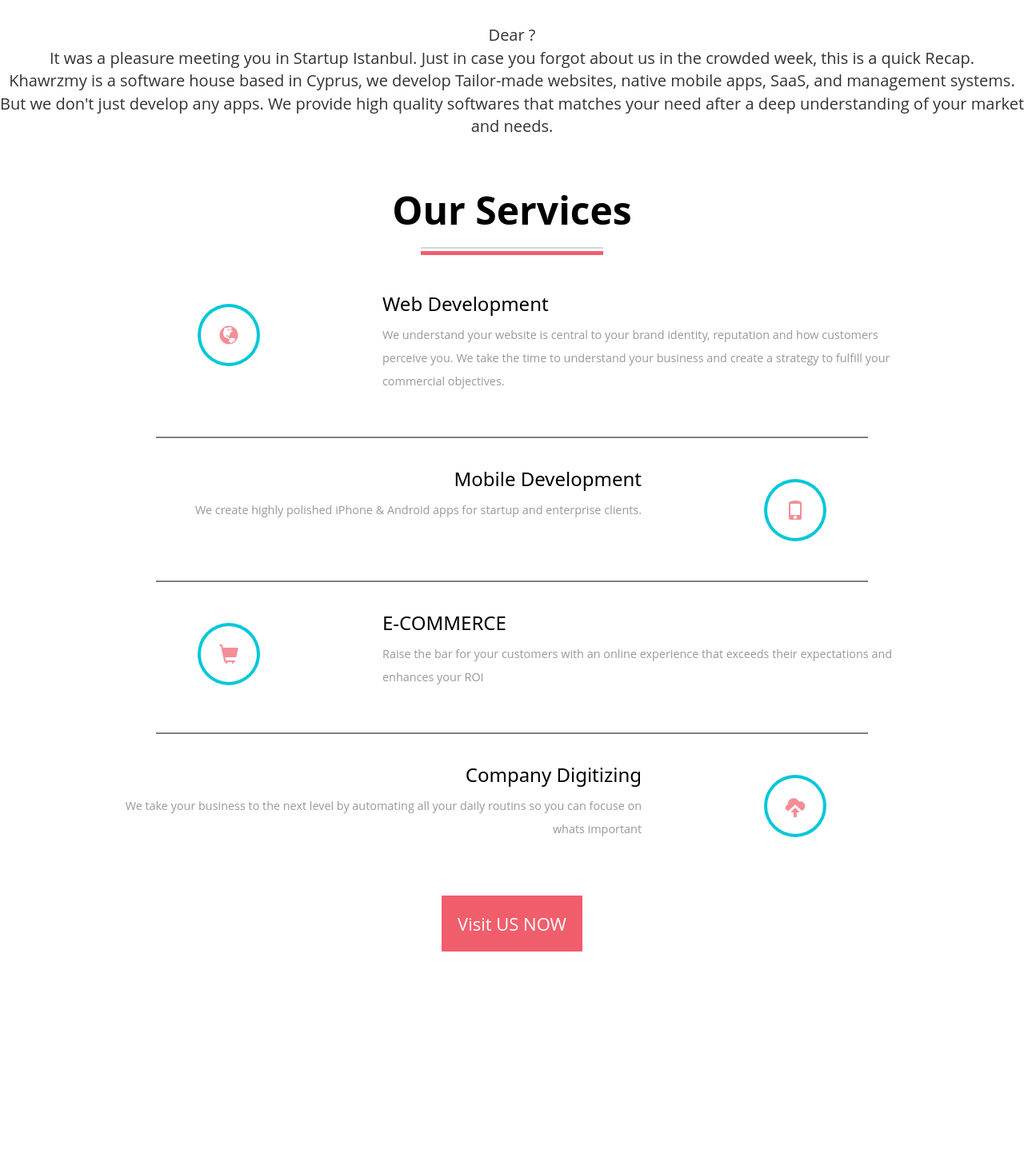
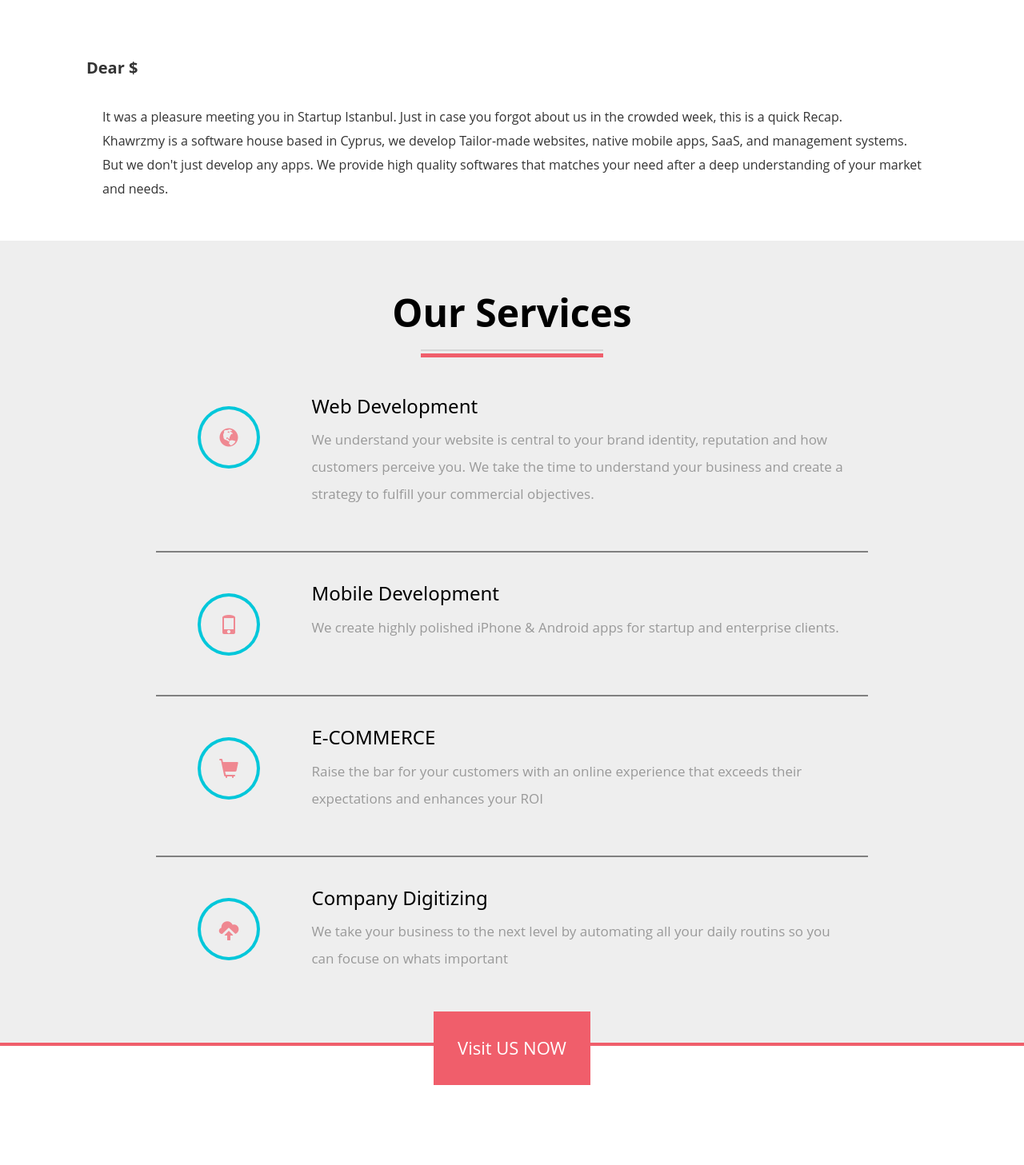
Before and after one commit to mahdy-nasr/khwarezmy, a PHP site: page /email.html in a window 1280 px wide. Shown: the part 192-1649 px from the top of the page at 80% size. Before the commit the page ends 1382 px from the top, so only its background shows below. Run offline with PHP 8.4, Linux system fonts and the light colour scheme; some libraries are stand-ins or nearby versions.

Commit message:
finishing emails

```diff
--- a/email.html
+++ b/email.html
@@ -28,6 +28,9 @@
 		position: relative;
 		top: 30px;
 	}
+	p.detpart{
+		font-size:17px !important;
+	}
 	</style>
 	</head>
 	<body >
@@ -36,15 +39,17 @@
 			<a href="http://www.khwarzmy.com"><img src="http://www.khwarzmy.com/images/logo.png" style="max-width:70%;margin:0 auto; display:block;padding-top: 5px;"/></a>
 		</header>
 
-		<div>
-			<p style="text-align:center;font-size: 20px; margin-top:30px;">
-			 Dear ?
-				<br>It was a pleasure meeting you in Startup Istanbul. Just in case you forgot about us in the crowded week, this is a quick Recap.</br>
+		<div style="padding:50px 0;">
+			<p style="text-align:left;font-size: 16px; margin-top:20px; width:80%;margin-left: 10%;line-height: 30px;">
+			 <span style="font-weight: bold;font-size:20px;margin-left:-20px;">Dear $</span>
+				<br>
+				<br>
+				It was a pleasure meeting you in Startup Istanbul. Just in case you forgot about us in the crowded week, this is a quick Recap.</br>
                 Khawrzmy is a software house based in Cyprus, we develop Tailor-made websites, native mobile apps, SaaS, and management systems.
 But we don't just develop any apps. We provide  high quality softwares that matches your need after a deep understanding of your market and needs.
 			</p>
 		</div>
-		<div class="service" id="services" style="background:#fff;" >
+		<div class="service" id="services" style="background:#eee;border-bottom: 4px solid #f05e6b;" >
 	<div class="container">
 		<div class="ser-top">
 			<h3>Our Services</h3>
@@ -60,7 +65,7 @@ But we don't just develop any apps. We provide  high quality softwares that matc
 
 			<div class="col-xs-12 ser-head1" >
 				<div class="col-xs-12 ser-grid">
-					<div class="col-xs-4" style="padding-top:40px">
+					<div class="col-xs-2 col-xs-offset-1" style="padding-top:40px">
 						<div class=" hi-icon-effect-7 hi-icon-effect-7a">
 							<i class="glyphicon glyphicon-globe hi-icon "> </i>
 						</div>
@@ -68,7 +73,7 @@ But we don't just develop any apps. We provide  high quality softwares that matc
 											<div class="col-xs-8" style="text-align:left; ">
 
 						<h3>Web Development</h3>
-										<p>We understand your website is central to your brand identity, reputation and how customers perceive you.  We take the time to understand your business and create a strategy to fulfill your commercial objectives.</p>
+										<p class='detpart'>We understand your website is central to your brand identity, reputation and how customers perceive you.  We take the time to understand your business and create a strategy to fulfill your commercial objectives.</p>
 										</div>
 										<div class="clearfix"> </div>
 
@@ -77,51 +82,53 @@ But we don't just develop any apps. We provide  high quality softwares that matc
 				<hr class="fsl">
 
 				<div class="col-xs-12 ser-grid">
-
-						<div class="col-xs-8" style="text-align:right; ">
+					<div class="col-xs-2 col-xs-offset-1" style="padding-top:40px">
+						<div class=" hi-icon-effect-7 hi-icon-effect-7a">
+							<i class="glyphicon glyphicon-phone hi-icon " > </i>
+						</div>
+						</div>
+						<div class="col-xs-8" style="text-align:left; ">
 
 
 						<h3>Mobile Development</h3>
-										<p>We create highly polished iPhone & Android apps for startup and enterprise clients.</p>
+										<p class='detpart'>We create highly polished iPhone & Android apps for startup and enterprise clients.</p>
 
 
 					</div>
 
-					<div class="col-xs-4" style="padding-top:40px">
-						<div class=" hi-icon-effect-7 hi-icon-effect-7a">
-							<i class="glyphicon glyphicon-phone hi-icon " > </i>
-						</div>
-						</div>
+					<div class="clearfix"> </div>
 				</div>
 
 				<hr class="fsl">
 
 				<div class="col-xs-12 ser-grid " >
-					<div class="col-xs-4" style="padding-top:40px">
+
+					<div class="col-xs-2 col-xs-offset-1" style="padding-top:40px; ">
 						<div class=" hi-icon-effect-7 hi-icon-effect-7a"  >
 							<i class="glyphicon glyphicon-shopping-cart hi-icon " > </i>
 						</div>
 					</div>
 					<div class="col-xs-8" style="text-align:left; ">
 						<h3 style=" " >E-COMMERCE</h3>
-						<p>Raise the bar for your customers with an online experience that exceeds their expectations and enhances your ROI</p>
+						<p class='detpart'>Raise the bar for your customers with an online experience that exceeds their expectations and enhances your ROI</p>
 					</div>
+					<div class="clearfix"> </div>
 				</div>
 				<hr class="fsl">
 
 				<div class="col-xs-12 ser-grid ">
-
-										<div class="col-xs-8" style="text-align:right; ">
-
-					<h3>Company Digitizing</h3>
-					<p>We take your business to the next level by automating all your daily routins so you can focuse on whats important</p>
-					</div>
-					<div class="col-xs-4" style="padding-top:40px">
+						<div class="col-xs-2 col-xs-offset-1" style="padding-top:40px">
 
 					<div class=" hi-icon-effect-7 hi-icon-effect-7a">
 						<i class="glyphicon glyphicon-cloud-upload hi-icon"> </i>
 					</div>
 					</div>
+										<div class="col-xs-8" style="text-align:left; ">
+
+					<h3>Company Digitizing</h3>
+					<p class='detpart'>We take your business to the next level by automating all your daily routins so you can focuse on whats important</p>
+					</div>
+				<div class="clearfix"> </div>
 				</div>
 				<div class="clearfix"> </div>
 			</div>
@@ -129,9 +136,13 @@ But we don't just develop any apps. We provide  high quality softwares that matc
 		</div>
 	</div>
 </div>
+		<div class="clearfix" style="float: none;clear:both;"> </div>
 
-<div style="text-align:center;">
-	<a style="text-align:center;color: white; background:#f05e6b;font-size:22px; padding:20px;" href="http://www.khwarzmy.com">Visit US NOW</a>
+<div style="text-align:center;margin-top:-43px;box-sizing: border-box;height:auto;">
+
+
+	<a style="display:inline-block;box-sizing: border-box;text-align:center;color: white; background:#f05e6b;font-size:22px; padding:30px;" href="http://www.khwarzmy.com">Visit US NOW</a>
+
 </div>
 <div style="width:100%;margin:100px 0;">
 
--- a/list_emails.php
+++ b/list_emails.php
@@ -1,7 +1,7 @@
 <?php
 $customers=[
-	['email'=>'','name'=>''],
-	['email'=>'','name'=>''],
+	['email'=>'mr.basioo@gmail.com','name'=>'Ahmad bassiouny'],
+	['email'=>'mahdy.m.nasr@gmail.com','name'=>'mahdy nasr'],
 	['email'=>'','name'=>''],
 	['email'=>'','name'=>''],
 	['email'=>'','name'=>''],
```
Also changed, not shown: send_script.php (+5 -2 lines).
